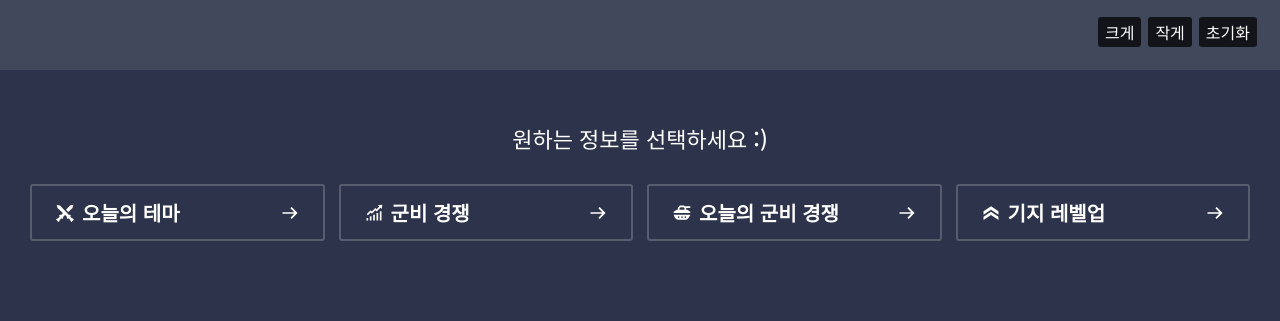
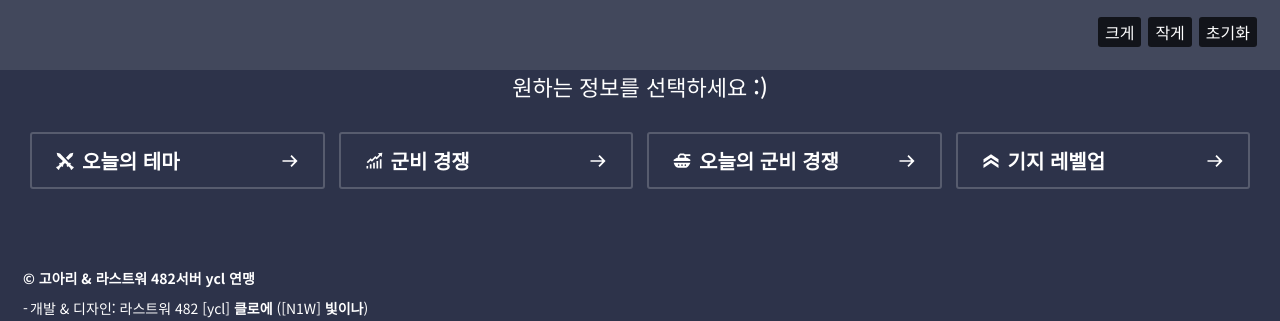
Before and after one commit to naninyang/lawar, a Next.js app: page / in a window 1280 px wide. Shown: the part 235-556 px from the top of the page. Built offline with nearby package versions, Linux system fonts and the light colour scheme; no server answers.

Commit message:
Update globals.sass

```diff
--- a/styles/globals.sass
+++ b/styles/globals.sass
@@ -97,13 +97,12 @@ a, button, select, input
   user-select: none
 
 main
-  padding-bottom: rem(23)
+  padding-bottom: rem(72)
 
 .content
   position: relative
   display: flex
   flex-direction: column
-  gap: rem(52)
 
   h2
     +screen-reader-only
```
